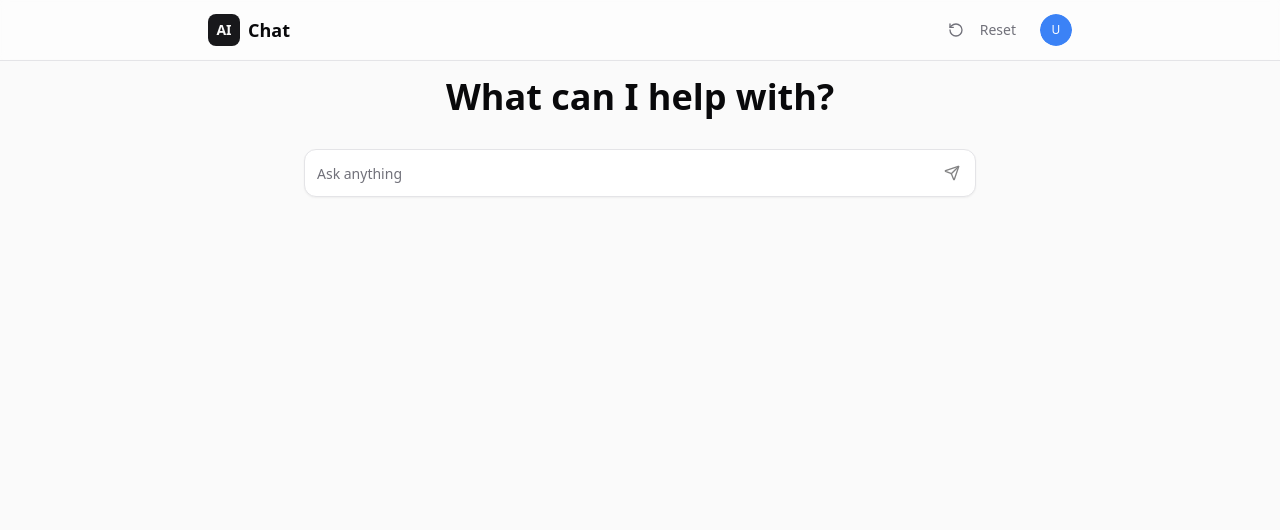
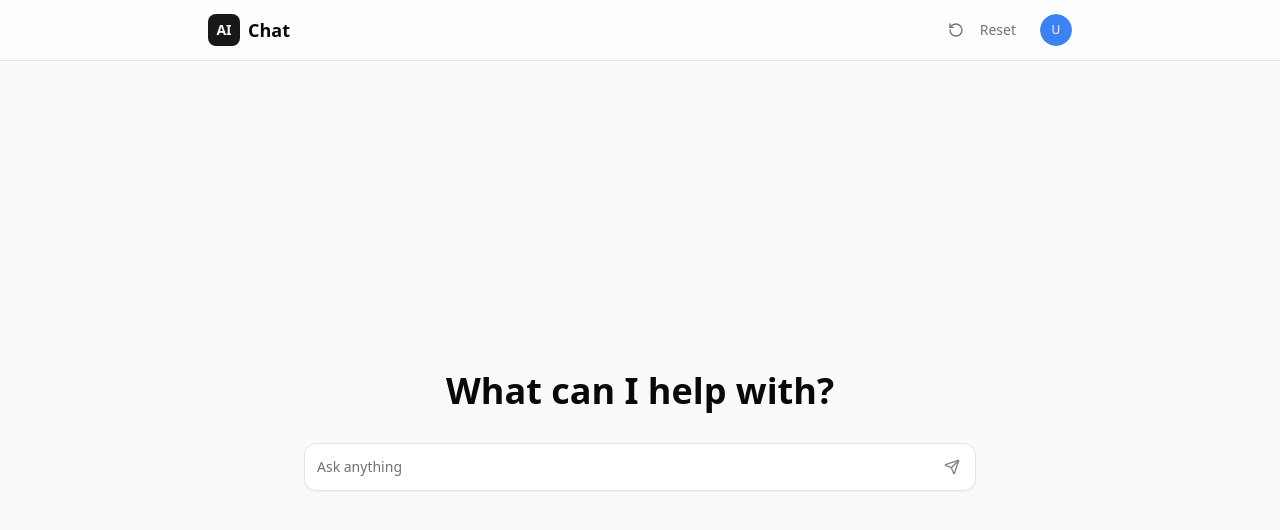
Before and after one commit to eiensatya7/tag-a-chat, a React (Vite) app: page / in a window 1280 px wide. Shown: the top 530 px of the page. Built offline with nearby package versions, Linux system fonts and the light colour scheme.

Commit message:
Fix landing page centering
Center chat bar and text on landing page.

```diff
--- a/src/pages/Index.tsx
+++ b/src/pages/Index.tsx
@@ -65,7 +65,7 @@ const Index = () => {
 
   if (chatState === 'initial') {
     return (
-      <div className="min-h-screen bg-background">
+      <div className="min-h-screen bg-background flex flex-col">
         <TopBar onReset={handleReset} />
         <div className="flex-1 flex items-center justify-center p-4">
           <div className="w-full max-w-2xl text-center animate-fade-in">
```
